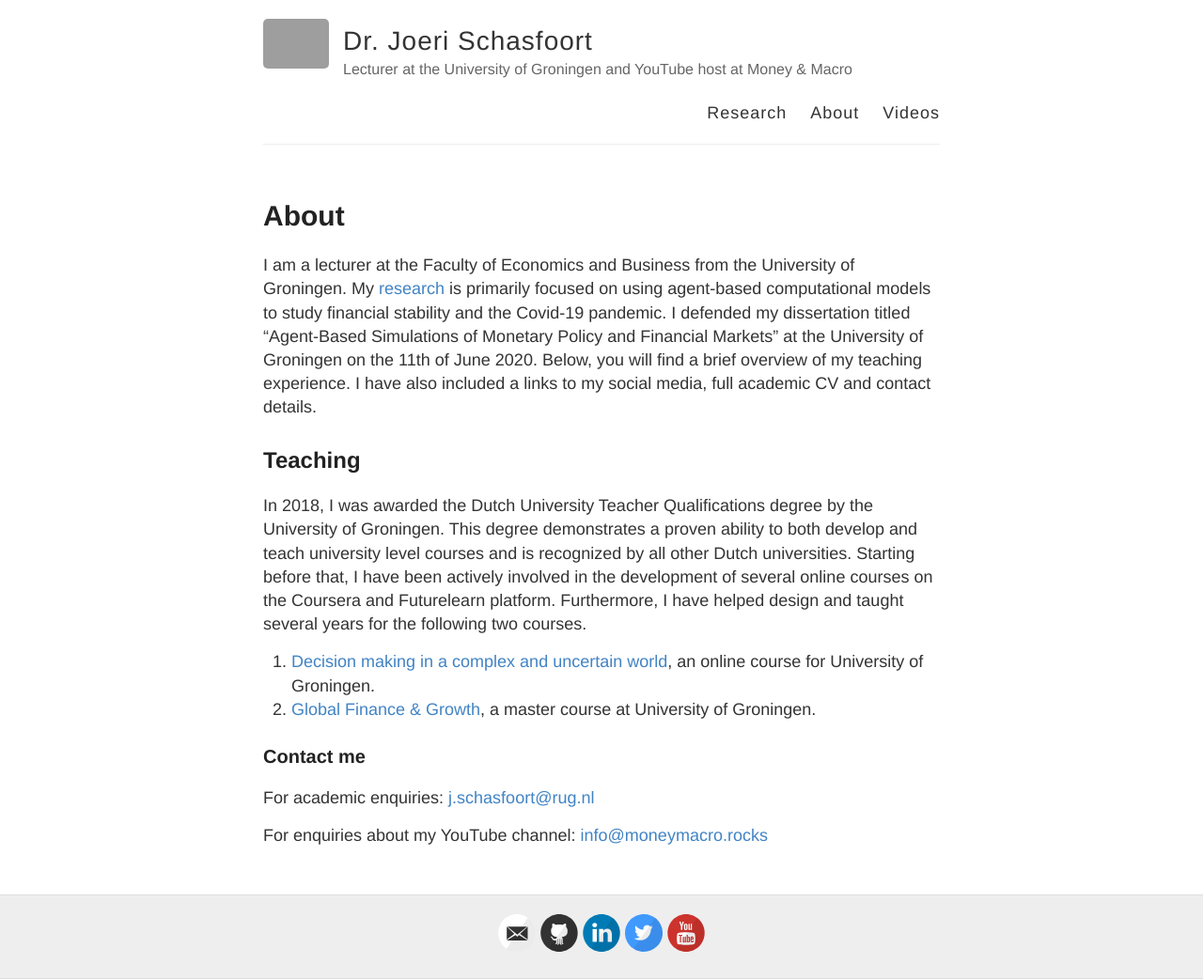
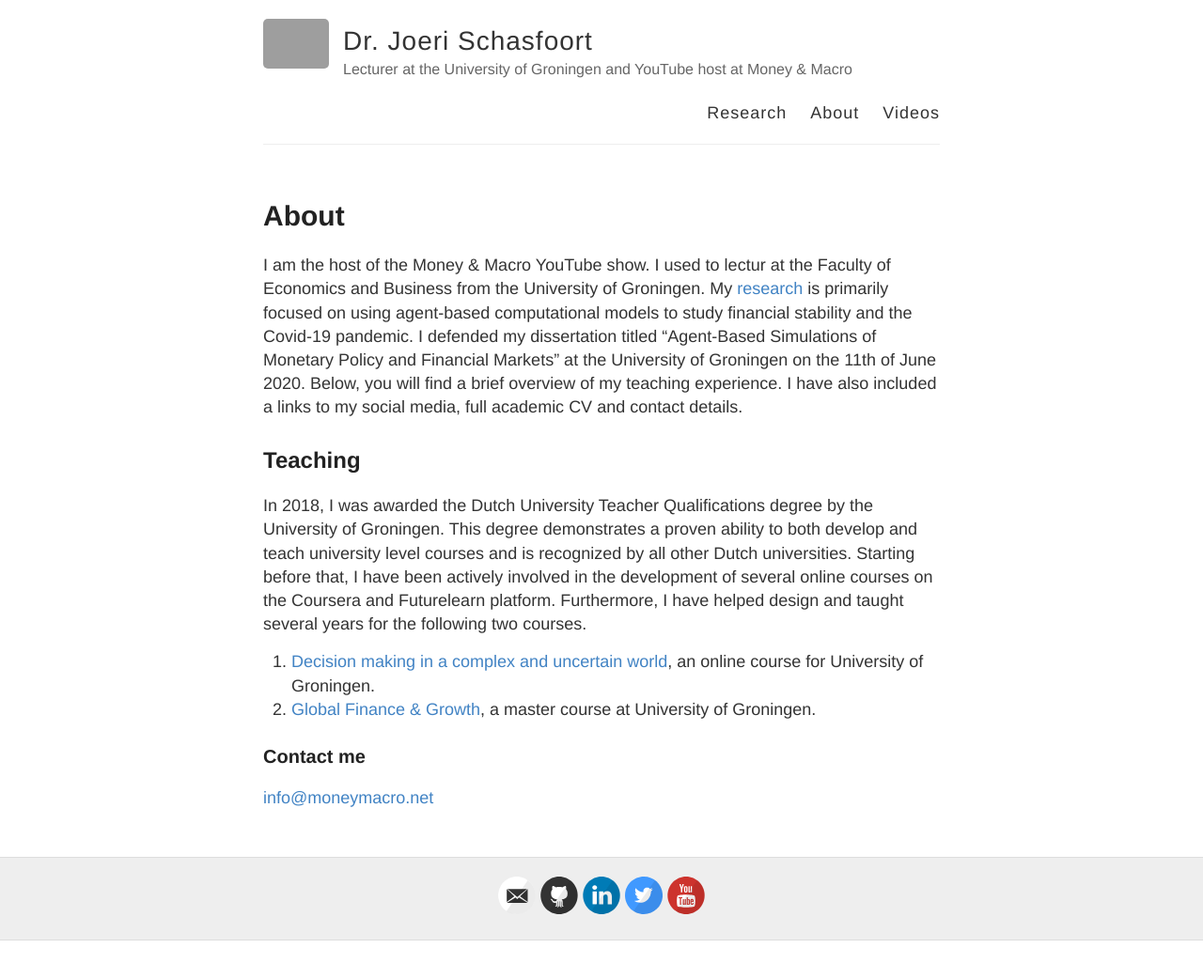
Before and after one commit to joerischasfoort/joerischasfoort.github.io, a Jekyll site: the page built from about.md, in a window 1280 px wide. Shown: the whole page at 94% size. Built offline with Jekyll 4.4.1, drawn with Linux system fonts in a browser that asks for light colours; after the commit the page ends 1001 px from its top, so only the background shows below that; grey boxes are pictures that could not be loaded.

Commit message:
Update about.md
Update about me to reflect I no longer work in academia

```diff
--- a/about.md
+++ b/about.md
@@ -4,7 +4,7 @@ title: About
 permalink: /about/
 ---
 
-I am a lecturer at the Faculty of Economics and Business from the University of Groningen. My [research](https://joerischasfoort.github.io/) is primarily focused on using agent-based computational models to study financial stability and the Covid-19 pandemic. I defended my dissertation titled “Agent-Based Simulations of Monetary Policy and Financial Markets” at the University of Groningen on the 11th of June 2020. Below, you will find a brief overview of my teaching experience. I have also included a links to my social media, full academic CV and contact details.
+I am the host of the Money & Macro YouTube show. I used to lectur at the Faculty of Economics and Business from the University of Groningen. My [research](https://joerischasfoort.github.io/) is primarily focused on using agent-based computational models to study financial stability and the Covid-19 pandemic. I defended my dissertation titled “Agent-Based Simulations of Monetary Policy and Financial Markets” at the University of Groningen on the 11th of June 2020. Below, you will find a brief overview of my teaching experience. I have also included a links to my social media, full academic CV and contact details.
 
 ## Teaching
 In 2018, I was awarded the Dutch University Teacher Qualifications degree by the University of Groningen. This degree demonstrates a proven ability to both develop and teach university level courses and is recognized by all other Dutch universities.
@@ -15,6 +15,4 @@ Starting before that, I have been actively involved in the development of severa
 
 ### Contact me
 
-For academic enquiries: [j.schasfoort@rug.nl](mailto:j.schasfoort@rug.nl)
-
-For enquiries about my YouTube channel: [info@moneymacro.rocks](mailto:info@moneymacro.rocks)
+ [info@moneymacro.net](mailto:info@moneymacro.net)
```
